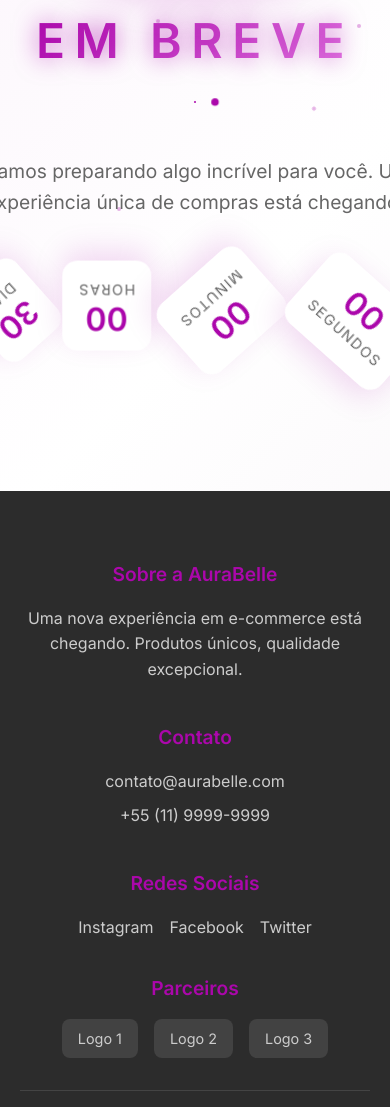
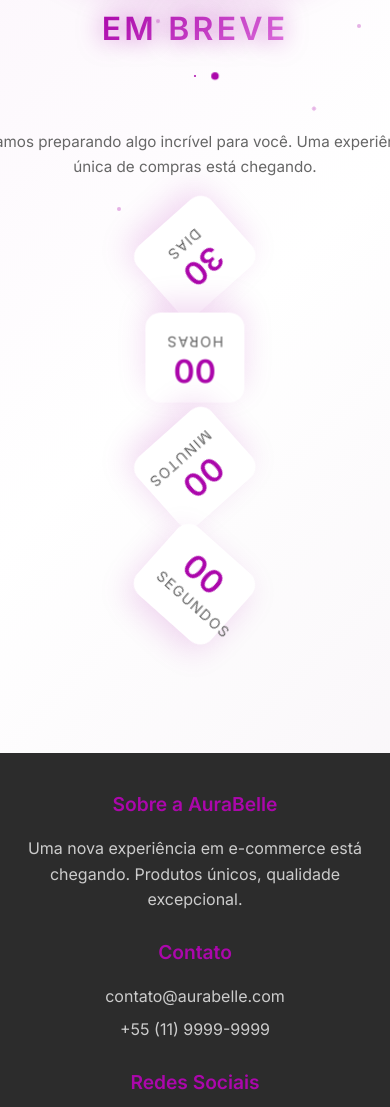
Before and after one commit to codebydavidd/Aura-Belle, a plain HTML site: page index.html in a window 390 px wide. Shown: the part 553-1660 px from the top of the page. Drawn offline with nearby package versions, Linux system fonts and the light colour scheme.

Commit message:
Add files via upload

```diff
--- a/index.html
+++ b/index.html
@@ -84,14 +84,6 @@
                     </div>
                 </div>
 
-                <div class="footer-section">
-                    <h4>Parceiros</h4>
-                    <div class="partners-logos">
-                        <div class="partner-logo">Logo 1</div>
-                        <div class="partner-logo">Logo 2</div>
-                        <div class="partner-logo">Logo 3</div>
-                    </div>
-                </div>
             </div>
 
             <div class="footer-bottom">
--- a/styles.css
+++ b/styles.css
@@ -209,7 +209,7 @@
 .footer {
     background: var(--text-dark);
     color: var(--white);
-    padding: 3rem 0 1rem;
+    padding: 1rem 0 1rem;
     position: relative;
     z-index: 2;
 }
@@ -217,8 +217,8 @@
 .footer-content {
     display: grid;
     grid-template-columns: repeat(auto-fit, minmax(250px, 1fr));
-    gap: 2rem;
-    margin-bottom: 2rem;
+    gap: 1rem;
+    margin-bottom: 1rem;
 }
 
 .footer-section h4 {
@@ -331,3 +331,91 @@
         justify-content: center;
     }
 }
+
+/* Responsividade Extra */
+
+/* Tablets pequenos */
+@media (max-width: 992px) {
+    .coming-soon-text {
+        font-size: 2.5rem;
+        letter-spacing: 0.15em;
+    }
+
+    .description {
+        font-size: 1rem;
+        padding: 0 10px;
+    }
+
+    .countdown-container {
+        flex-wrap: wrap;
+        gap: 1rem;
+    }
+}
+
+/* Celulares médios */
+@media (max-width: 576px) {
+    .hero-section {
+        flex-direction: column;
+        min-height: 60vh;
+    }
+
+    .brand-name {
+        font-size: 1.8rem;
+    }
+
+    .coming-soon-text {
+        font-size: 2rem;
+        letter-spacing: 0.1em;
+    }
+
+    .description {
+        font-size: 0.95rem;
+        margin-bottom: 2rem;
+    }
+
+    .countdown-container {
+        flex-direction: column;
+        align-items: center;
+    }
+
+    .countdown-item {
+        min-width: auto;
+        width: 80%;
+    }
+}
+
+/* Celulares muito pequenos */
+@media (max-width: 375px) {
+    .coming-soon-text {
+        font-size: 1.6rem;
+    }
+
+    .brand-name {
+        font-size: 1.5rem;
+    }
+
+    .description {
+        font-size: 0.9rem;
+    }
+
+    .dot {
+        width: 8px;
+        height: 8px;
+    }
+}
+
+/* Telas muito grandes (monitores widescreen) */
+@media (min-width: 1600px) {
+    .container {
+        max-width: 1400px;
+        padding: 40px;
+    }
+
+    .coming-soon-text {
+        font-size: 5rem;
+    }
+
+    .countdown-number {
+        font-size: 3.5rem;
+    }
+}
```
